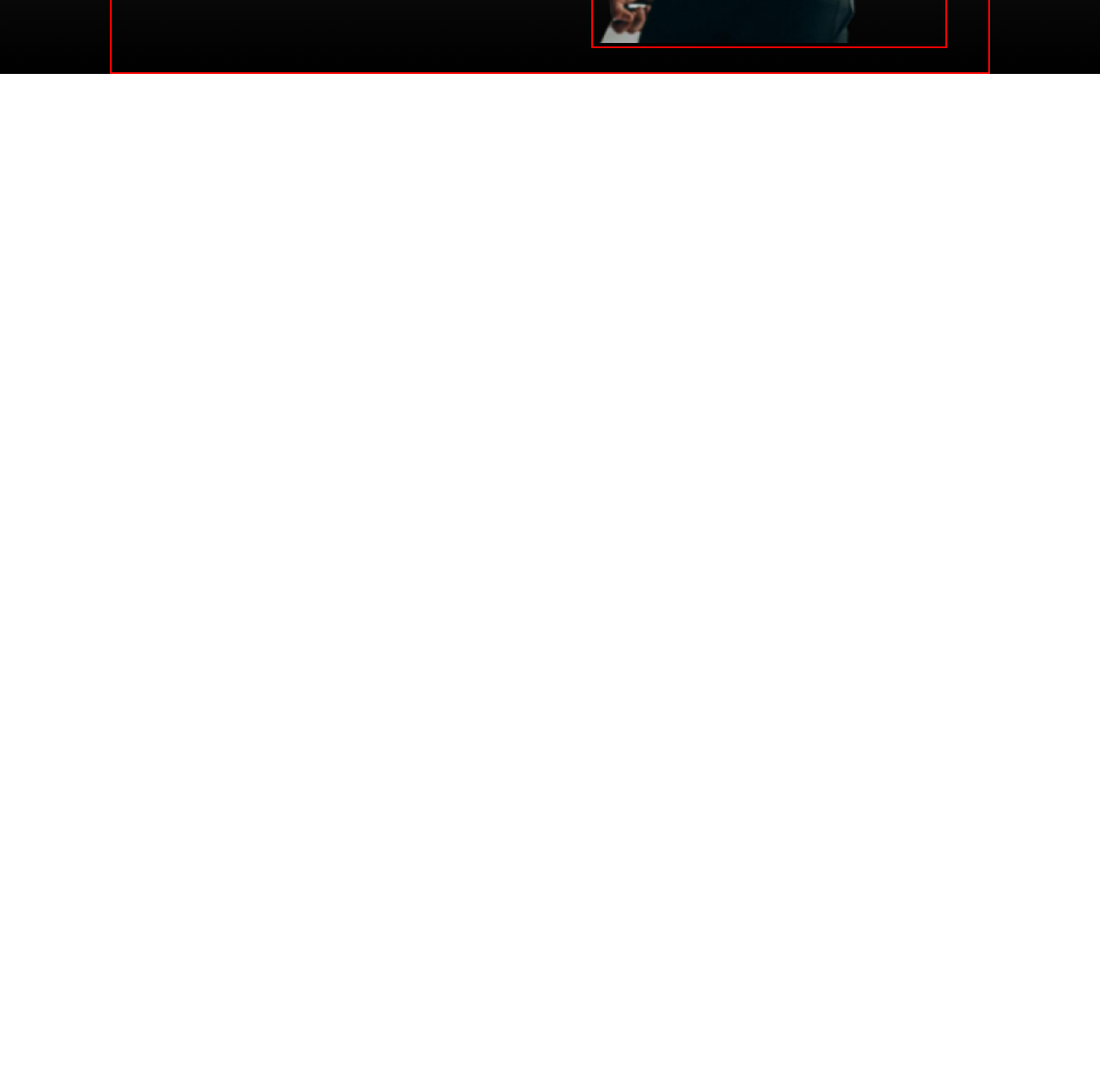
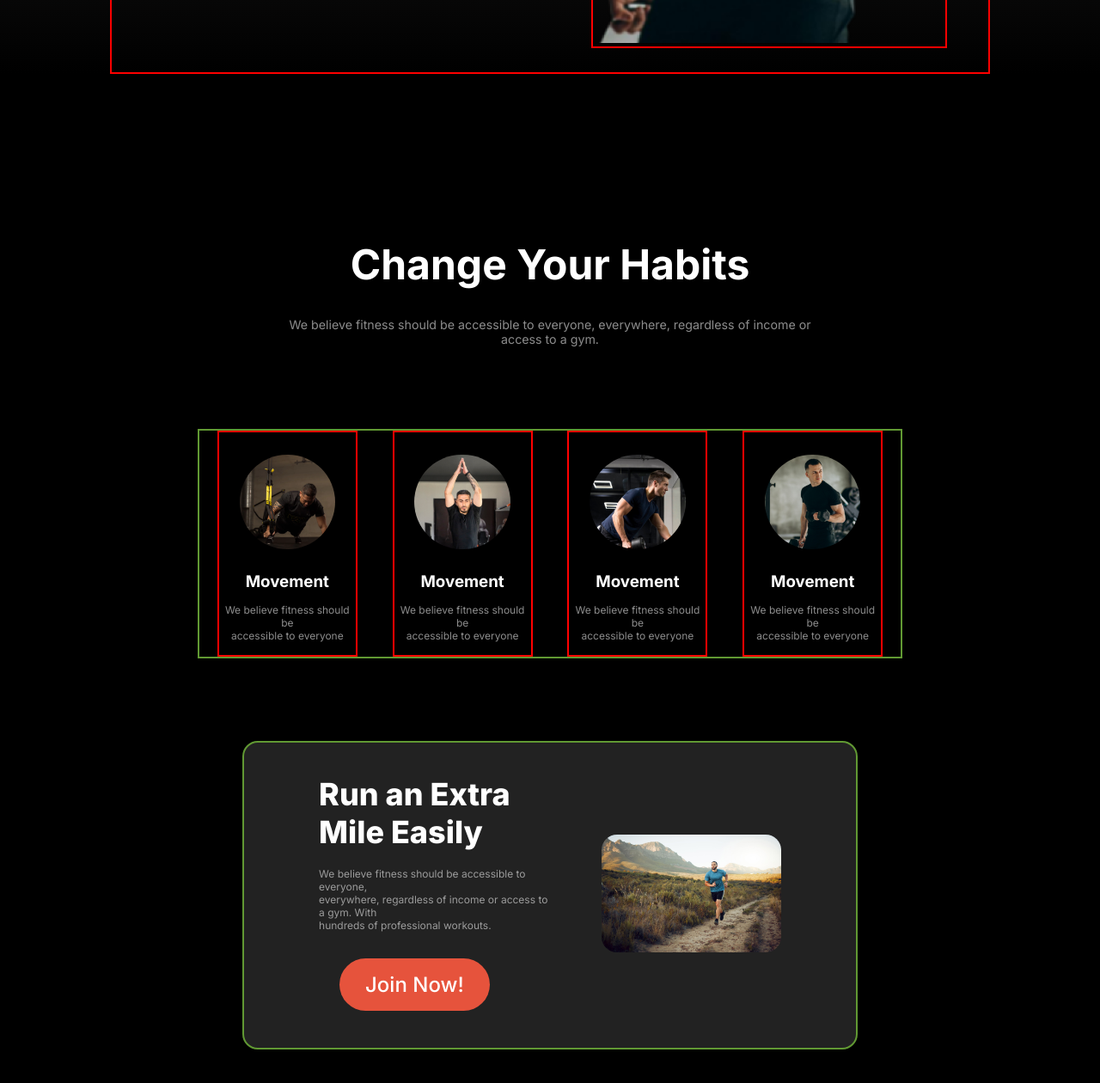
Before and after one commit to Dip-Barua/PH-Second-Assignment, a plain HTML site: page index.html in a window 1280 px wide. Shown: the part 792-2052 px from the top of the page at 86% size. Before the commit the page ends 878 px from the top, so only its background shows below. Drawn offline with Linux system fonts and the light colour scheme.

Commit message:
Habit section Commitment

```diff
--- a/index.html
+++ b/index.html
@@ -1,11 +1,13 @@
 <!DOCTYPE html>
 <html lang="en">
+
 <head>
     <meta charset="UTF-8">
     <meta name="viewport" content="width=device-width, initial-scale=1.0">
     <title>Project_2</title>
     <link rel="stylesheet" href="styles/style.css">
 </head>
+
 <body>
     <header>
         <div class="nav">
@@ -18,7 +20,7 @@
                         <li><a href="#" class="active_link">Home</a></li>
                         <li><a href="#">Service</a></li>
                         <li><a href="#">Contact</a></li>
-                        <li><a href="#" >About</a></li>
+                        <li><a href="#">About</a></li>
                     </ul>
                 </div>
             </nav>
@@ -42,17 +44,79 @@
 
         <div class="box-1">
             <div class="circle"></div>
-    <div><h4>350+</h4>
-        <p>Video tutorial</p></div></div>
+            <div>
+                <h4>350+</h4>
+                <p>Video tutorial</p>
+            </div>
+        </div>
         <div class="box-2">
 
-    <div><h4>500+</h4>
+            <div>
+                <h4>500+</h4>
                 <p>Free Workout Video</p>
             </div>
         </div>
         </div>
     </header>
 
-    <section></section>
+    <section class="habit">
+        <div class="habit_one">
+            <div class="habit_text">
+                <h1>Change Your Habits</h1>
+                <p>We believe fitness should be accessible to
+                     everyone, everywhere, regardless of income or
+                    <br>access to a gym.
+                </p>
+            </div>
+        </div>
+
+        <div class="habit_img_container">
+
+            <div class="habit_card">
+                <img src="img/image3.png" alt="">
+                <h3>Movement</h3>
+                <p>We believe fitness should be <br>
+                    accessible to everyone</p>
+            </div>
+            <div class="habit_card">
+                <img src="img/image2.png" alt="">
+                <h3>Movement</h3>
+                <p>We believe fitness should be <br>
+                    accessible to everyone</p>
+            </div>
+            <div class="habit_card">
+                <img src="img/image4.png" alt="">
+                <h3>Movement</h3>
+                <p>We believe fitness should be <br>
+                    accessible to everyone</p>
+            </div>
+            <div class="habit_card">
+                <img src="img/image5.png" alt="">
+                <h3>Movement</h3>
+                <p>We believe fitness should be <br>
+                    accessible to everyone</p>
+            </div>
+
+        </div>
+
+
+        <div class="habit_three">
+            <div class="left_text">
+                <h1>Run an Extra <br>Mile Easily</h1>
+                <p>We believe fitness should be accessible to everyone, <br>
+                    everywhere, regardless of income or access to a gym. With
+                    <br>hundreds of professional workouts.</p>
+                    <div class="btn_card">
+                        <a href="#"> <button class="button">Join Now!</button></a>
+
+                    </div>
+            </div>
+            <div class="right_img">
+                <img src="img/run.jpg" alt="">
+            </div>
+        </div>
+
+    </section>
 </body>
+
 </html>
--- a/styles/style.css
+++ b/styles/style.css
@@ -7,14 +7,20 @@
     --primary-font: "Inter" , sans-serif;
 
 }
+
 *{
     margin: 0;
     padding: 0;
     box-sizing: border-box;
     font-family: "Inter" , sans-serif;
 
+
+
 }
 
+body{
+    background: black;
+}
 
 .button {
     background-color: var(--primary-color);
@@ -237,4 +243,109 @@ top: 40%;
 /* header style ends here */
 
 /* habit section starts here */
+.habit{
+    height: 4650px;
+    width: 80%;
+    margin: 0 auto;
+}
+
+.habit_one{
+    margin-top: 12rem;
+    color: var(--primary-text-color);
+    text-align: center;
+}
+
+.habit_text > h1{
+    font-size: 3rem;
+    font-family: var(--primary-font);
+}
+.habit_text > p{
+    margin-top: 2rem;
+    margin-bottom: 6rem;
+    font-size: .89rem;
+    font-family: var(--primary-font);
+    color: var(--secondary-text-color);
+}
+
+.habit_img_container{
+    margin: 0 auto 6rem auto;
+    width: 80%;
+    height: fit-content;
+    display: flex;
+    border: 2px solid rgb(97, 153, 51);
+    justify-content: space-around;
+}
+.habit_card{
+    width: 20%;
+    border: 2px solid red;
+text-align: center;
+}
+.habit_card > img {
+    border-radius: 200px;
+    margin: 1.6rem auto;
+width: 70%;
+height: auto;
+display: block;
+}
+.habit_card > h3{
+    color: var(--primary-text-color);
+    margin: 0 0 .9rem auto;
+    word-wrap: break-word;
+
+}
+.habit_card > p{
+    color: var(--secondary-text-color);
+    font-size: 12px;
+    margin: 0 0 .9rem auto;
+    word-wrap: break-word;
+
+}
+
+
+.habit_three{
+    margin: 0 auto;
+    width: 70%;
+    height: fit-content;
+    display: flex;
+    border: 2px solid rgb(97, 153, 51);
+    justify-content: space-around;
+    border-radius: 18px;
+background: rgb(34, 34, 34);
+padding: 2.4rem 3.6rem;
+align-items: center;
+}
+.habit_three > .left_text{
+    width: 45%;
+    align-items: center;
+
+}
+.habit_three > .left_text > h1{
+    color: var(--primary-text-color);
+    font-size: 36px;
+font-weight: 800;
+margin-bottom: 1.2rem;
+}
+
+.habit_three > .left_text > p{
+    color: var(--secondary-text-color);
+    font-size: 12px;
+
+}
+.habit_three > .right_img {
+    width: 35%;
+
+
+}
+
+.habit_three > .right_img>img {
+    width: 100%;
+    border-radius: 18px;
+
+
+
+}
+.btn_card{
+    margin-top: 1.6rem;
+    padding: 1px 24px;
+}
 /* habit section endsw here */
```
Also changed, not shown: img/image3.png (renamed from img/image 3.png). Lines whose indentation alone changed are shown as unchanged.
